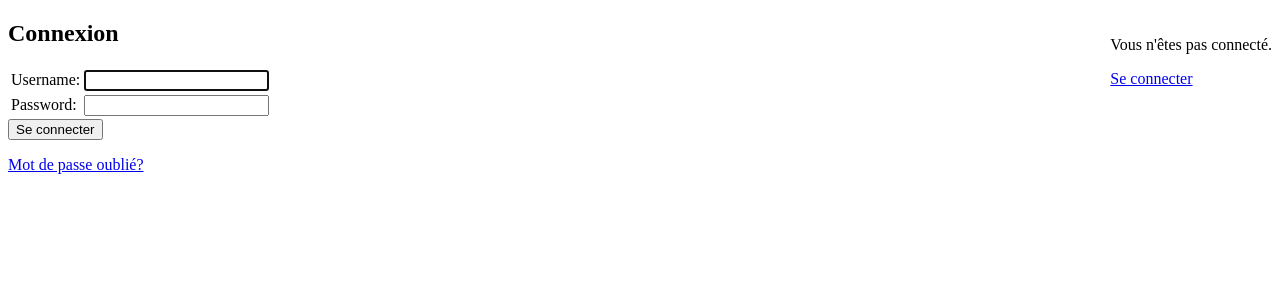
After one commit to slavaBJJ/reservationsDjango, a Django app: page /compte/login/ in a window 1280 px wide. The commit adds this page. Shown: the top 300 px of the page. Run offline with Django 5.2, Linux system fonts and the light colour scheme; parts of the project's set-up code (start-up, migrations or seed data) failed here and were passed over.

Commit message:
Frontend authentification -Login

```diff
--- /dev/null
+++ b/catalogue/templates/home.html
@@ -0,0 +1,5 @@
+{% extends "layouts/base.html" %}
+{% block title %}Accueil{% endblock %}
+{% block content %}
+<h2>Projet Réservations - Accueil</h2>
+{% endblock %}
--- a/catalogue/templates/layouts/base.html
+++ b/catalogue/templates/layouts/base.html
@@ -6,6 +6,12 @@
 </head>
 <body>
 <div class="container"></div>
+<header>
+    <div style="float:right">
+    <p>Vous n'êtes pas connecté.</p>
+    <p><a href="{% url 'login' %}">Se connecter</a></p>
+    </div>
+</header>
     <div id="messages">
         {% if messages %}
         <ul class="messages">
--- /dev/null
+++ b/catalogue/templates/registration/login.html
@@ -0,0 +1,32 @@
+{% extends "layouts/base.html"%}
+
+{% block content %}
+<h2>Connexion</h2>
+{% if form.errors %}
+    <p>Votre login et mot de passe ne correspondent pas. Veuillez réesssayer.</p>
+{% endif %}
+{% if next %}
+    {% if user.is_authenticated %}
+    <p>Votre compte ne vous donne pas accès à cette page. Pour continuer, veuillez vous connecter avec un compte d'accès suffisant.</p>
+    {% else %}
+    <p>Veuillez vous connecter pour voir cette page.</p>
+    {% endif %}
+{% endif %}
+<form method="post" action="{% url 'login' %}">
+    {% csrf_token %}
+    <table>
+        <tr>
+            <td>{{ form.username.label_tag }}</td>
+            <td>{{ form.username }}</td>
+        </tr>
+        <tr>
+            <td>{{ form.password.label_tag }}</td>
+            <td>{{ form.password }}</td>
+        </tr>
+    </table>
+    <input type="submit" value="Se connecter">
+    <input type="hidden" name="next" value="{{ next }}">
+</form> {# Assumes you set up the password_reset view in your URLconf #}
+
+<p><a href="{% url 'password_reset' %}">Mot de passe oublié?</a></p>
+{% endblock %}
--- a/reservations/settings.py
+++ b/reservations/settings.py
@@ -125,3 +125,6 @@ STATIC_URL = 'static/'
 # https://docs.djangoproject.com/en/5.2/ref/settings/#default-auto-field
 
 DEFAULT_AUTO_FIELD = 'django.db.models.BigAutoField'
+
+LOGIN_URL = '/accounts/login'
+LOGIN_REDIRECT_URL = '/'
--- a/reservations/urls.py
+++ b/reservations/urls.py
@@ -17,8 +17,10 @@ Including another URLconf
 from django.contrib import admin
 from django.urls import include, path
 from django.contrib.auth import views as auth_views
+from django.views.generic.base import TemplateView
 
 urlpatterns = [
+    path('', TemplateView.as_view(template_name='home.html'), name='home'),
     path('compte/',include('django.contrib.auth.urls')),
     path('catalogue/', include('catalogue.urls')),
     path( "admin/password_reset/", auth_views.PasswordResetView.as_view( extra_context={"site_header": admin.site.site_header} ), name="admin_password_reset", ),
```
